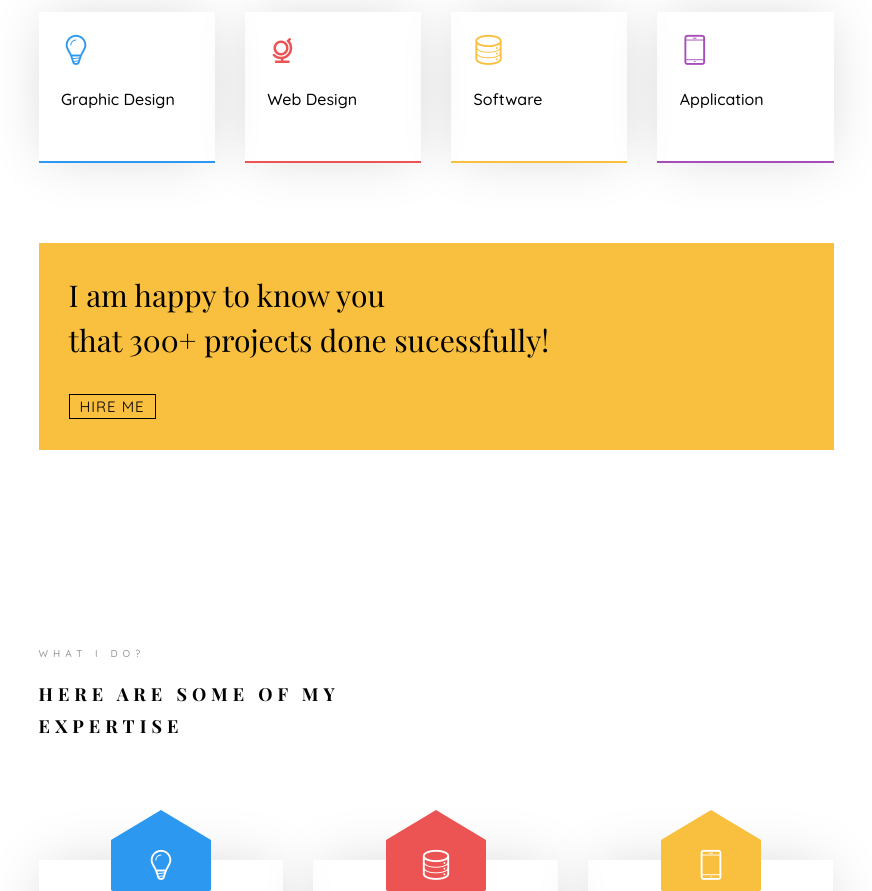
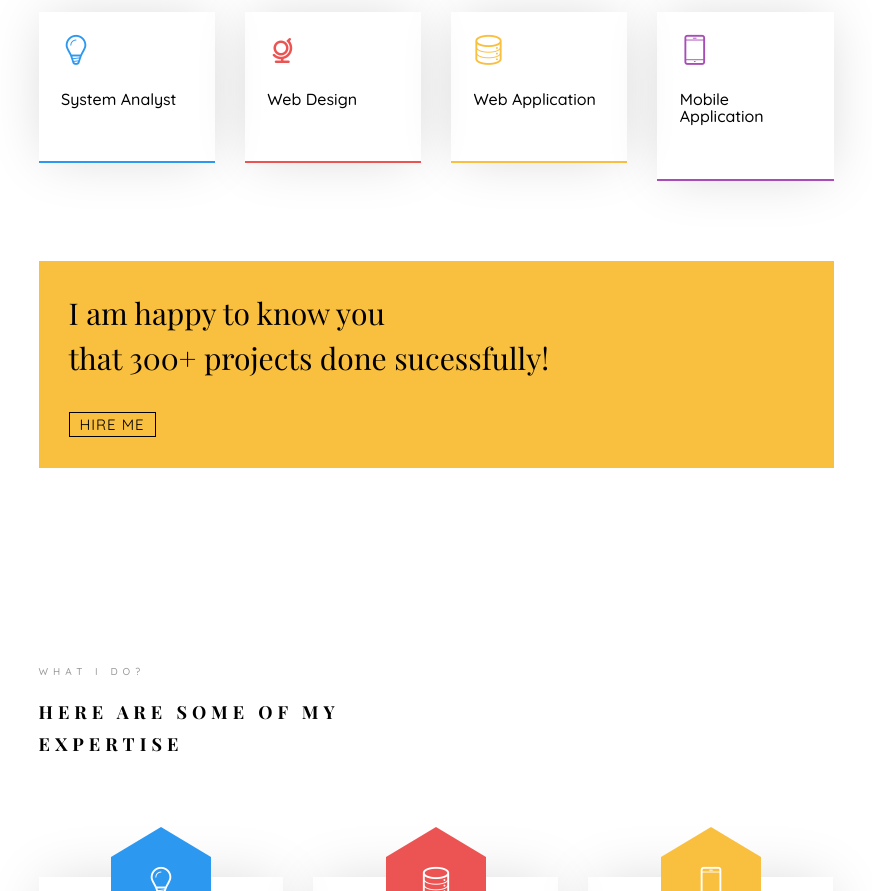
Before and after one commit to atyqxah/atyqxah.github.io, a plain HTML site: page index.html in a window 1280 px wide. Shown: the part 1384-2275 px from the top of the page, without its empty margins (354-1226 px from the left). Drawn offline with nearby package versions, Linux system fonts and the light colour scheme; files whose address does not match are found by name; a web font is replaced by a local one.

Commit message:
Update index.html

```diff
--- a/index.html
+++ b/index.html
@@ -145,7 +145,7 @@
 								<div class="col-md-3 animate-box" data-animate-effect="fadeInLeft">
 									<div class="services color-1">
 										<span class="icon2"><i class="icon-bulb"></i></span>
-										<h3>Graphic Design</h3>
+										<h3>System Analyst</h3>
 									</div>
 								</div>
 								<div class="col-md-3 animate-box" data-animate-effect="fadeInRight">
@@ -157,13 +157,13 @@
 								<div class="col-md-3 animate-box" data-animate-effect="fadeInTop">
 									<div class="services color-3">
 										<span class="icon2"><i class="icon-data"></i></span>
-										<h3>Software</h3>
+										<h3>Web Application</h3>
 									</div>
 								</div>
 								<div class="col-md-3 animate-box" data-animate-effect="fadeInBottom">
 									<div class="services color-4">
 										<span class="icon2"><i class="icon-phone3"></i></span>
-										<h3>Application</h3>
+										<h3>Mobile Application</h3>
 									</div>
 								</div>
 							</div>
```
